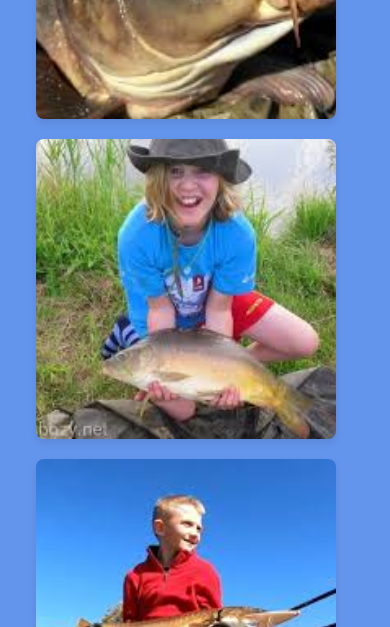
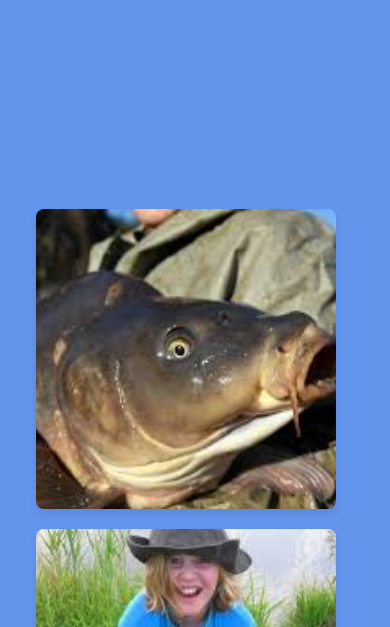
Before and after one commit to Kbartosz/projekt-strony, a plain HTML site: page Projekt strona 17.04/glaeria.html in a window 390 px wide. Shown: the part 217-844 px from the top of the page. Drawn offline with Linux system fonts and the light colour scheme.

Commit message:
Update styles.css

```diff
--- a/Projekt strona 17.04/styles.css
+++ b/Projekt strona 17.04/styles.css
@@ -145,6 +145,10 @@ nav ul  {
       display: none;
   }
 
+main{
+    margin-top: 100%;
+}
+
 
 .gallery-item {
     position: relative;
```
